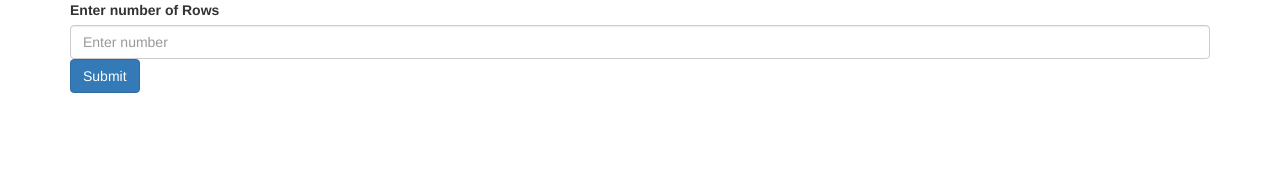
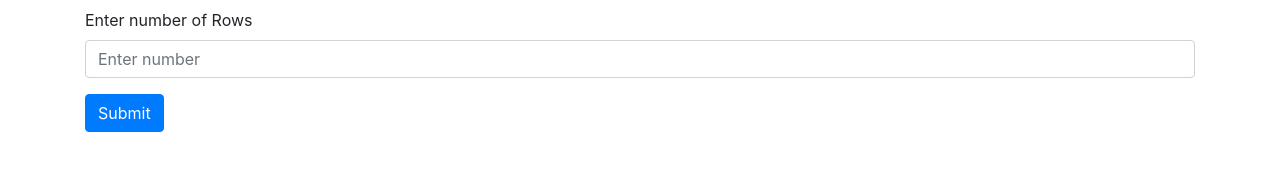
Before and after one commit to surbhi-fotedar/floyd-triangle, a plain HTML site: page index.html in a window 1280 px wide. Drawn offline with nearby package versions, Linux system fonts and the light colour scheme.

Commit message:
last commit

```diff
--- a/index.html
+++ b/index.html
@@ -6,17 +6,17 @@
   <meta name="viewport" content="width=device-width, initial-scale=1.0">
   <meta http-equiv="X-UA-Compatible" content="ie=edge">
   <!-- Bootstrap CSS-->
-  <link rel="stylesheet" href="./vendor/css/bootstrap.min.css">
+  <link rel="stylesheet" href="https://stackpath.bootstrapcdn.com/bootstrap/4.1.3/css/bootstrap.min.css" integrity="sha384-MCw98/SFnGE8fJT3GXwEOngsV7Zt27NXFoaoApmYm81iuXoPkFOJwJ8ERdknLPMO" crossorigin="anonymous">
 
   <title>Floyd Triangle</title>
 </head>
 
 <body>
-  <div class="container">
+  <div class="container mt-2">
     <div class="form-group">
       <label for="inputRows">Enter number of Rows</label>
       <input type="text" class="form-control" id="inputRows" placeholder="Enter number">
-      <button type="button" class="btn btn-primary" id="submitBtn">Submit</button>
+      <button type="button" class="btn btn-primary mt-3" id="submitBtn">Submit</button>
     </div>
 
     <div>
--- a/js/main.js
+++ b/js/main.js
@@ -7,6 +7,7 @@
     j;
 
   function displayFloydTriangle() {
+    result.innerHTML = '';
     for (i = 1; i <= rows.value; i++) {
       for (j = 1; j <= i; j++, n++) {
         result.innerHTML += ' ' + n;
```
